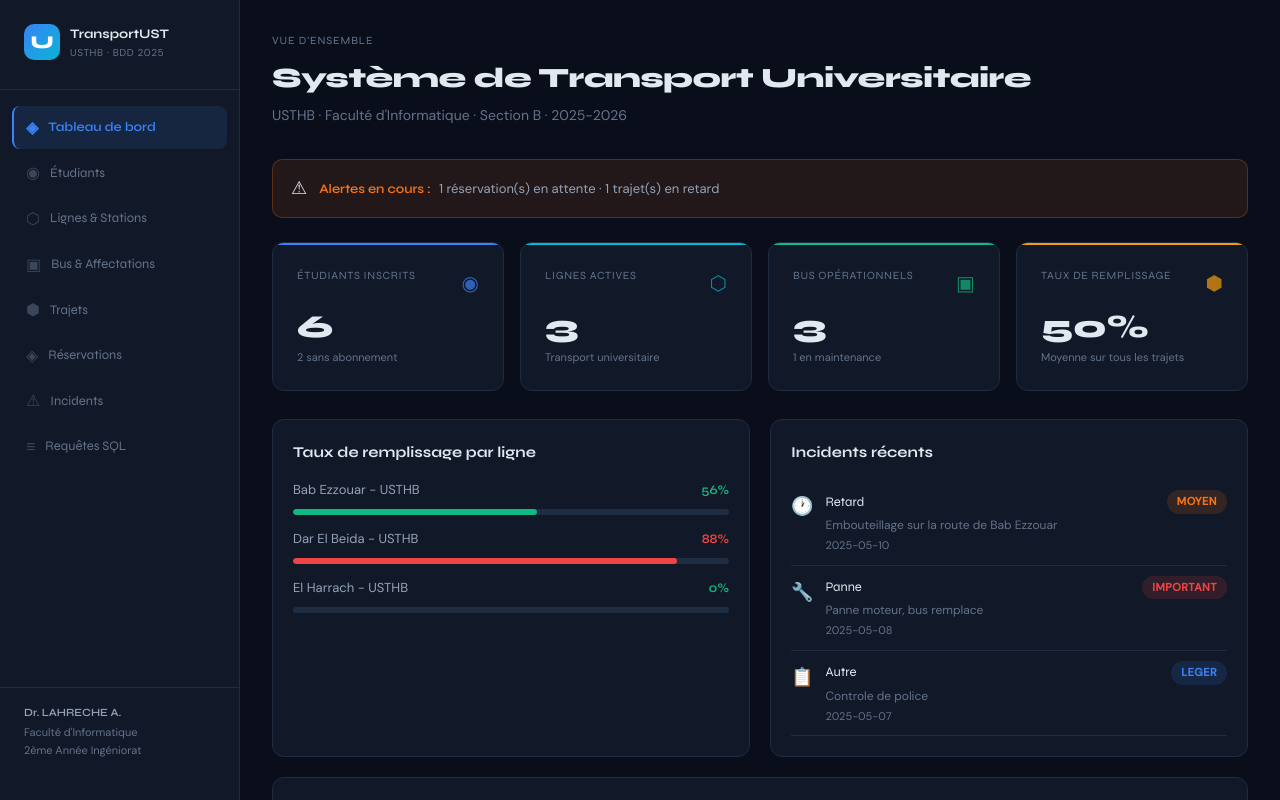
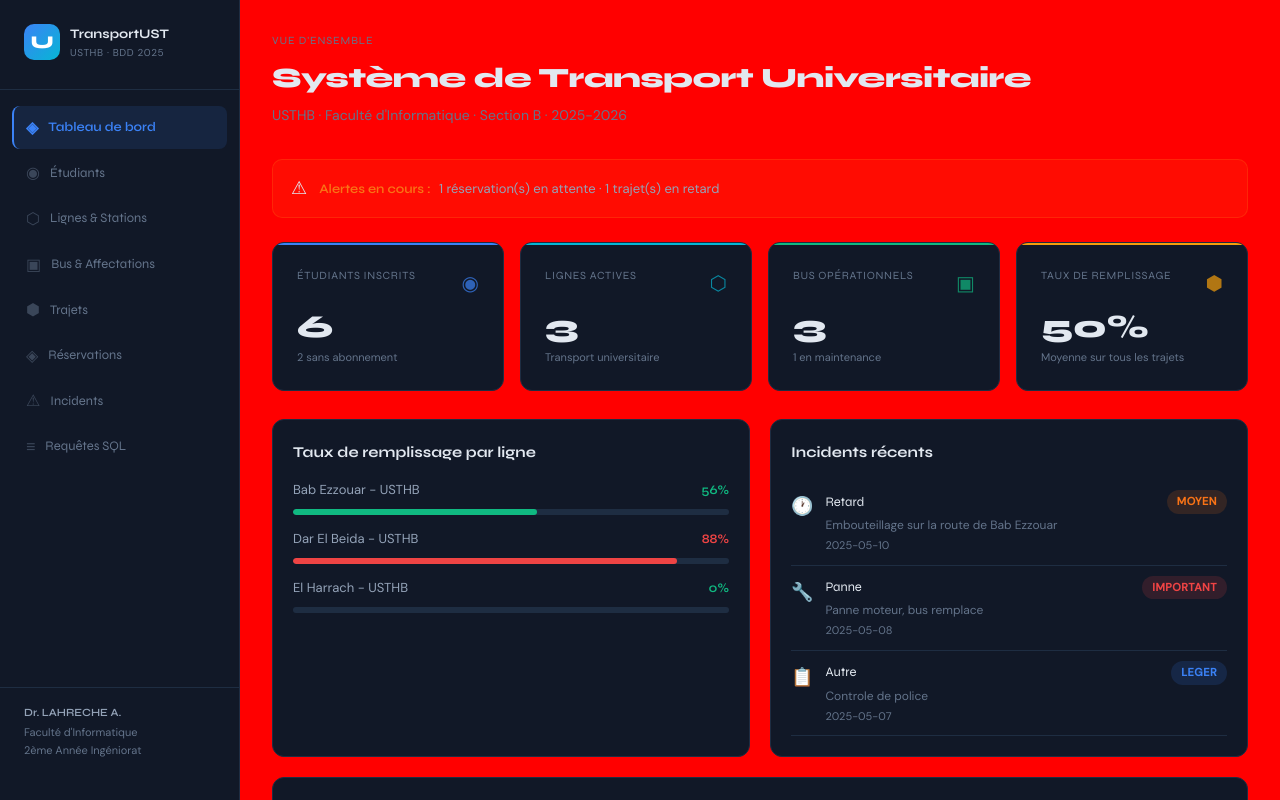
Before and after one commit to bchraaaa2-arch/transport-universitaire, a Next.js app: page / in a window 1280 px wide. Shown: the top 800 px of the page. Built offline with nearby package versions, Linux system fonts and the light colour scheme.

Commit message:
Update globals.css

```diff
--- a/src/styles/globals.css
+++ b/src/styles/globals.css
@@ -18,6 +18,9 @@
 }
 
 * { margin: 0; padding: 0; box-sizing: border-box; }
+body {
+  background: red !important;
+}
 
 body {
   background: var(--bg);
```
